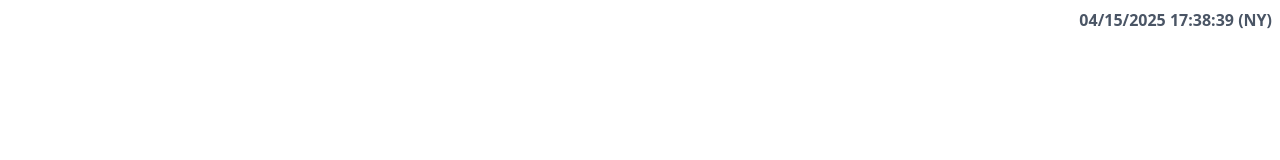
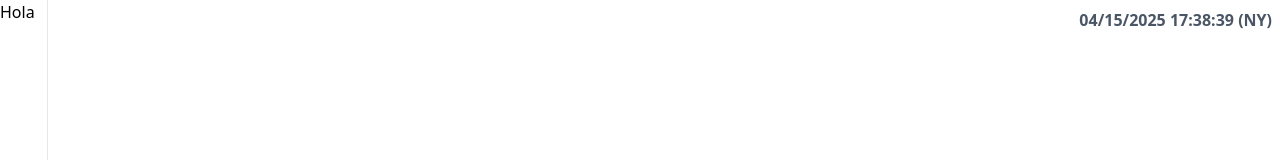
Before and after one commit to For-zenx/TradeSX, a SvelteKit app: page /trades in a window 1280 px wide. Shown: the top 160 px of the page. Built offline with nearby package versions, Linux system fonts and the light colour scheme.

Commit message:
add: sidebar

```diff
--- /dev/null
+++ b/src/lib/components/Sidebar.svelte
@@ -0,0 +1,6 @@
+<script lang="ts">
+</script>
+
+<div class="w-12 h-screen sticky top-0 border-r border-gray-200">
+    <div>Hola</div>
+</div>
--- a/src/routes/+layout.svelte
+++ b/src/routes/+layout.svelte
@@ -1,9 +1,23 @@
 <script lang="ts">
 	import '../app.css';
 	import Navbar from '$lib/components/Navbar.svelte';
+	import Sidebar from '$lib/components/Sidebar.svelte';
 
 	let { children } = $props();
-</script>
+  </script>
 
-<Navbar />
-{@render children()}
+  <div class="flex min-h-screen">
+	<!-- Sidebar -->
+	<Sidebar />
+
+	<!-- Contenido principal -->
+	<div class="flex-1 flex flex-col">
+	  <!-- Navbar fijo -->
+		<Navbar />
+
+	  <!-- Área de contenido desplazable -->
+	  <main class="flex-1 overflow-y-auto p-6">
+		{@render children()}
+	  </main>
+	</div>
+  </div>
```
